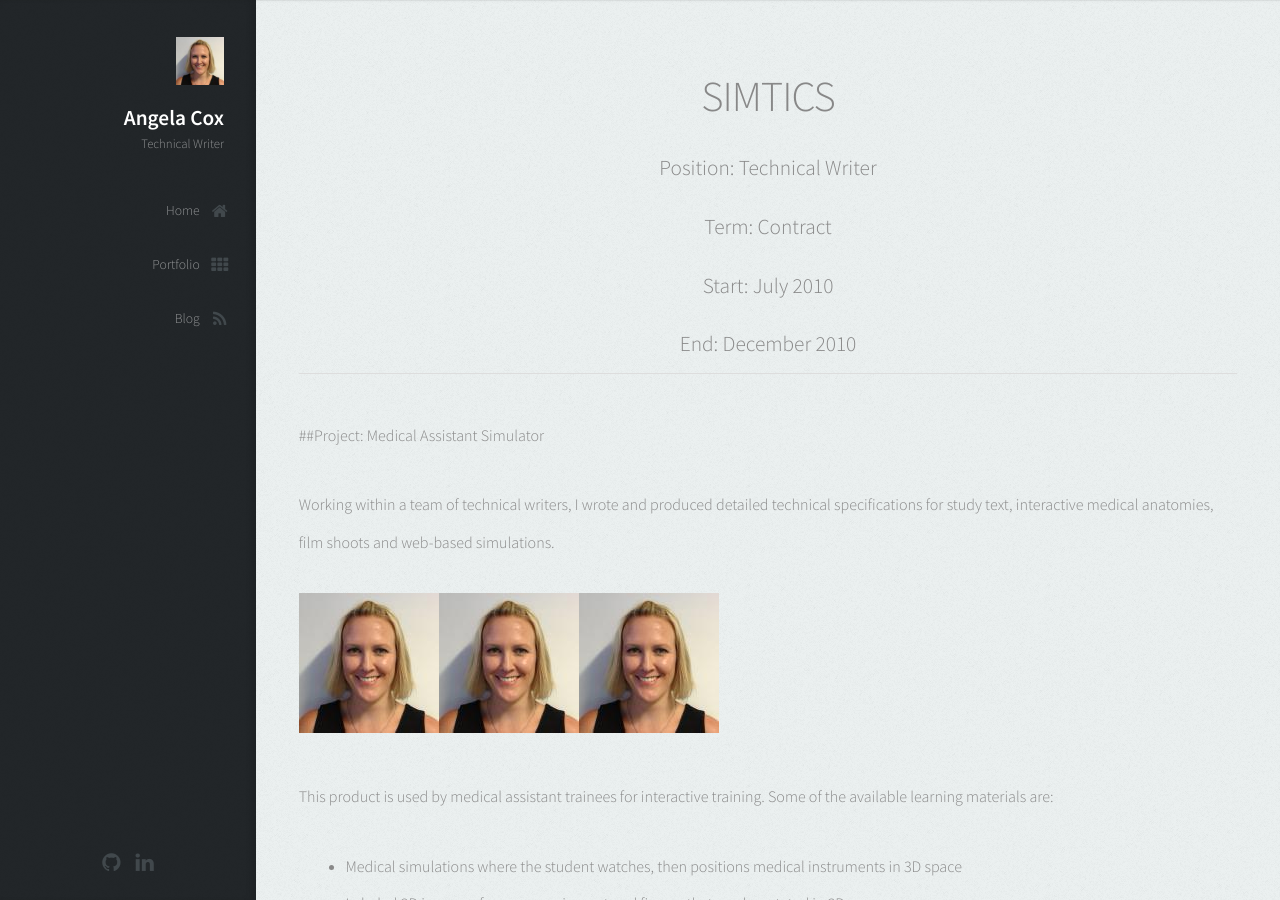
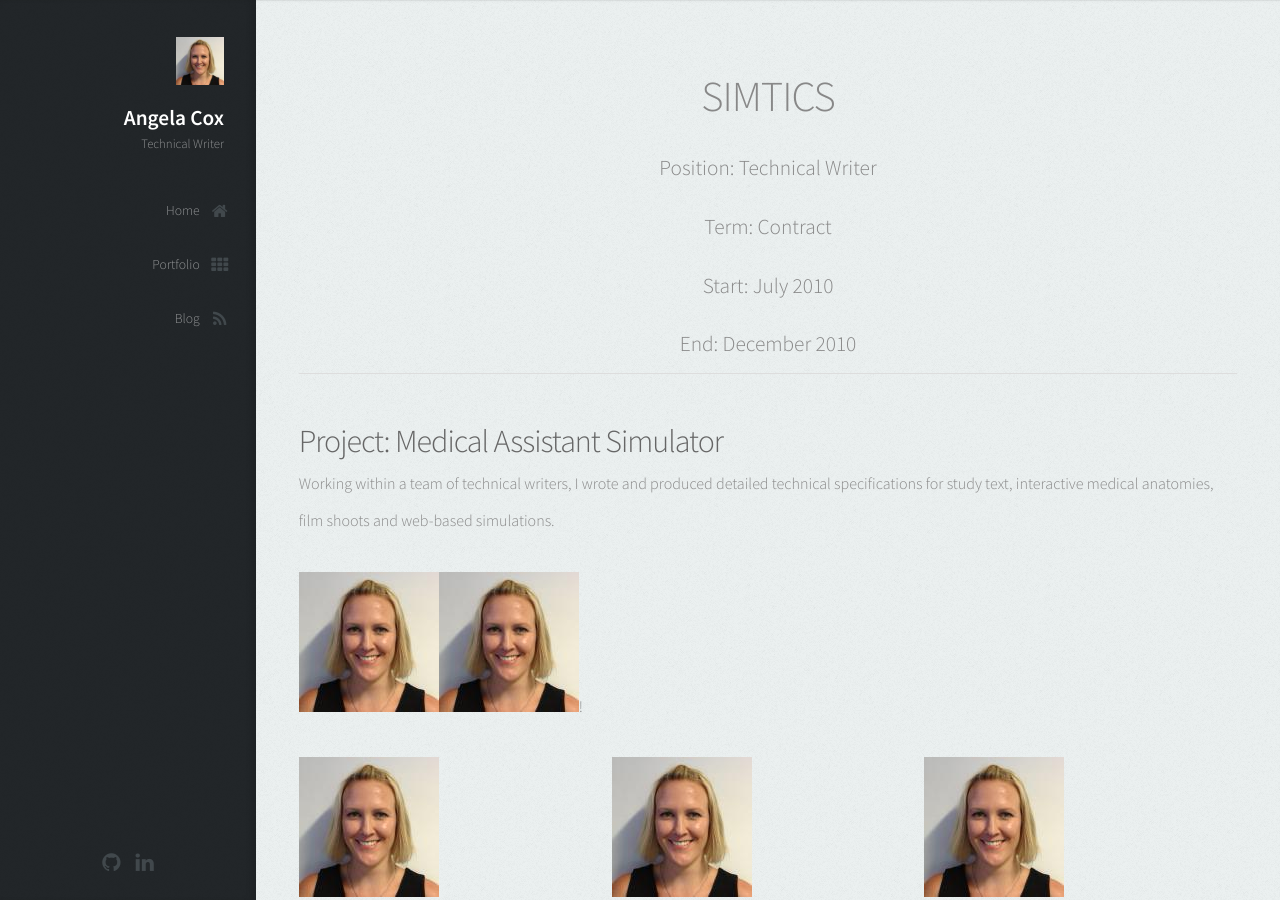
Before and after one commit to AngelaCox/UX-Portfolio, a Jekyll site: the page built from _roles/simtics.md, in a window 1280 px wide and 900 px high. Built offline with Jekyll 4.4.1, drawn with Linux system fonts in a browser that asks for light colours.

Commit message:
weird columnal testing

```diff
--- a/_roles/simtics.md
+++ b/_roles/simtics.md
@@ -8,11 +8,14 @@
 term_end: December 2010
 ---
 
-##Project: Medical Assistant Simulator
+## Project: Medical Assistant Simulator
 
 Working within a team of technical writers, I wrote and produced detailed technical specifications for study text, interactive medical anatomies, film shoots and web-based simulations.
 
-![avatar picture]({{ site.url }}/images/avatar.png)![avatar picture]({{ site.url }}/images/avatar.png)![avatar picture]({{ site.url }}/images/avatar.png)
+![avatar picture]({{ site.url }}/images/avatar.png)![avatar picture]({{ site.url }}/images/avatar.png)!
+
+|:------------- |:-------------:| -----:|
+|![avatar picture]({{ site.url }}/images/avatar.png)|![avatar picture]({{ site.url }}/images/avatar.png)|![avatar picture]({{ site.url }}/images/avatar.png)|
 
 This product is used by medical assistant trainees for interactive training. Some of the available learning materials are:
 
```
